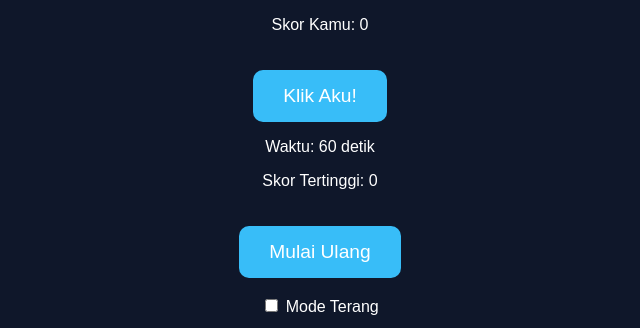
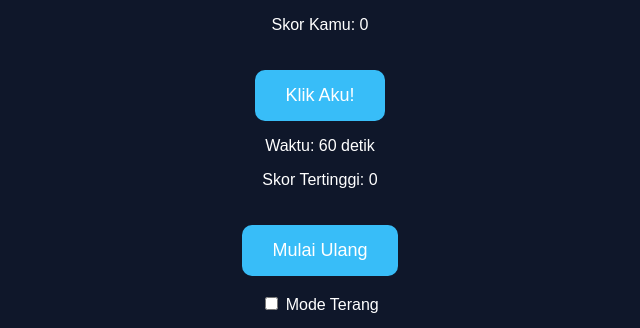
Before and after one commit to nopal426/Game-Clicker, a plain HTML site: page index.html in a window 1280 px wide. Shown: the part 122-450 px from the top of the page, 320-960 px from the left. Drawn offline with Linux system fonts and the light colour scheme.

Commit message:
Update style.css

```diff
--- a/style.css
+++ b/style.css
@@ -4,7 +4,9 @@ body {
   text-align: center;
   font-family: sans-serif;
   padding-top: 50px;
-  font-size: 16px; /* tambahan buat anti zoom */
+  font-size: 16px;
+  -webkit-user-select: none;
+  user-select: none;
 }
 
 h1 {
@@ -14,7 +16,7 @@ h1 {
 
 button {
   padding: 15px 30px;
-  font-size: 1.2em;
+  font-size: 18px;
   margin-top: 20px;
   background-color: #38bdf8;
   border: none;
@@ -22,7 +24,9 @@ button {
   color: white;
   cursor: pointer;
   transition: background 0.2s ease;
-  touch-action: manipulation; /* cegah double tap zoom */
+  touch-action: manipulation;
+  -webkit-user-select: none;
+  user-select: none;
 }
 
 button:hover {
```
